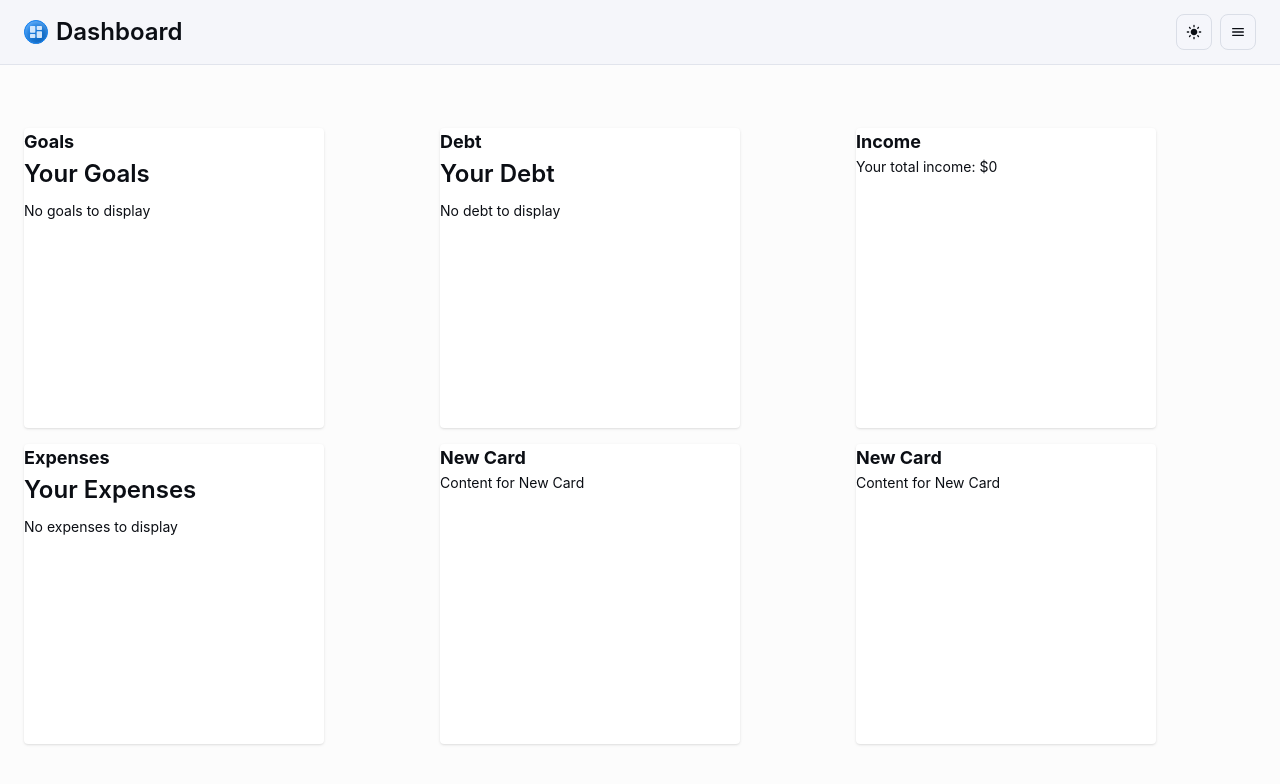
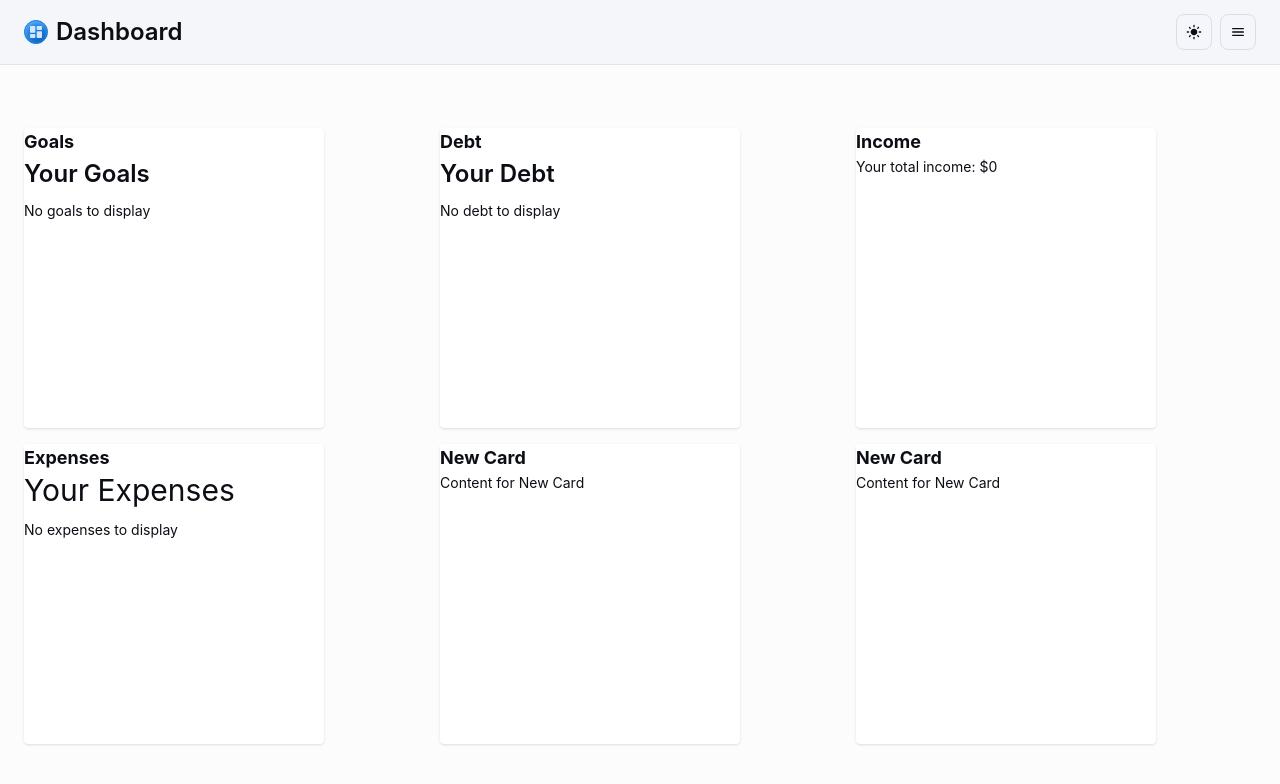
Before and after one commit to ElijahHawthorne/COP4331_LargeProject, a React (Vite) app in the folder frontend/: page /dashboard in a window 1280 px wide. Shown: the top 784 px of the page. Built offline with nearby package versions, Linux system fonts and the light colour scheme.

Commit message:
save changes in viewexpense

```diff
--- a/frontend/src/components/ViewExpense.tsx
+++ b/frontend/src/components/ViewExpense.tsx
@@ -16,7 +16,7 @@ const ViewExpense: React.FC<ViewExpenseProps> = ({
 }) => {
   return (
     <Box>
-      <Typography variant="h4" gutterBottom>
+      <Typography variant="h3" gutterBottom>
         Your Expenses
       </Typography>
 
@@ -30,7 +30,6 @@ const ViewExpense: React.FC<ViewExpenseProps> = ({
               border: "1px solid #ddd",
               borderRadius: 2,
               position: "relative",
-              backgroundColor: "#f9f9f9",
               "&:hover .action-buttons": {
                 opacity: 1,
               },
```
